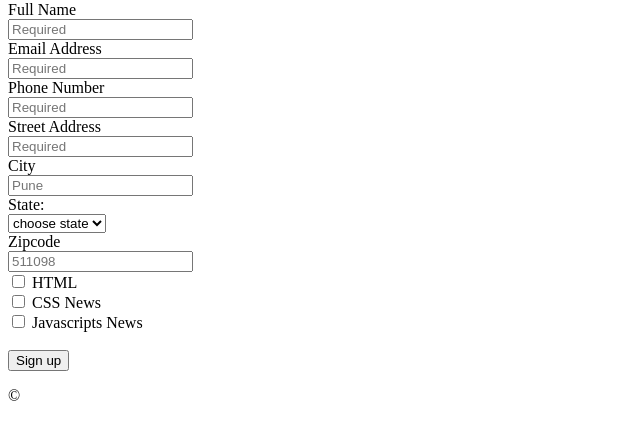
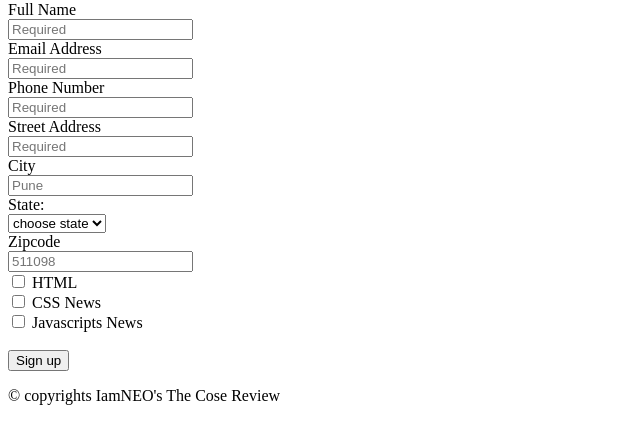
Before and after one commit to iamneo-production/afbaefaadccffdc305520444bbaaaabbcbbfefone, a plain HTML site: page public/index.html in a window 1280 px wide. Shown: the part 79-522 px from the top of the page, without its empty margins (0-640 px from the left). Drawn offline with Linux system fonts and the light colour scheme.

Commit message:
Backup Commit

```diff
--- a/public/index.html
+++ b/public/index.html
@@ -43,6 +43,6 @@
           <Button type="submit">Sign up</Button>
 
     </form>
-    <p class="footer">&copy;</p>
+    <p class="footer">&copy; copyrights IamNEO's The Cose Review</p>
 </body>
 </html>
```
